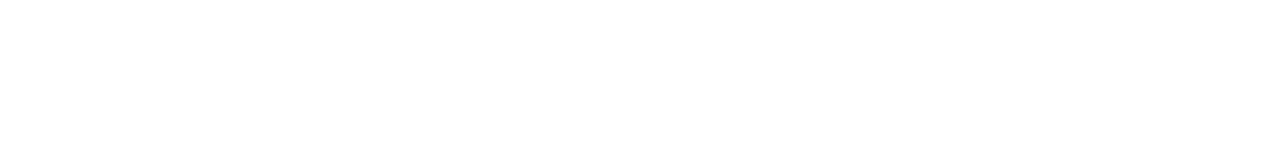
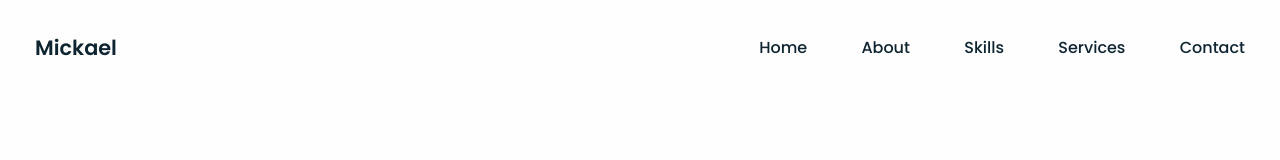
Before and after one commit to djiz/Complete-Responsive-Portfolio-Website, a plain HTML site: page index.html in a window 1280 px wide. Drawn offline with Linux system fonts and the light colour scheme.

Commit message:
header html et CSS

```diff
--- a/styles.css
+++ b/css/styles.css
@@ -42,3 +42,53 @@
 html {
     scroll-behavior: smooth;
 }
+body {
+    color: var(--first-color);
+    background: var(--body-bg-color);
+    margin: 2rem 0 0 0;
+}
+a {
+    text-decoration: none;
+}
+li {
+    list-style: none;
+}
+
+/* HEADER */
+header {
+    z-index: 99999;
+    width: 100%;
+    position: fixed;
+    top: 0;
+    left: 0;
+    backdrop-filter: blur(20px);
+    transition: .6s ease;
+}
+.nav-bar {
+    position: relative;
+    height: calc(4rem + 1 rem);
+    max-width: 1250px;
+    display: flex;
+    justify-content: space-between;
+    align-items: center;
+    margin-left: auto;
+    margin-right: auto;
+    padding: 0 20px;
+    transition: .6S ease;
+}
+.nav-bar .logo {
+    color: var(--first-color);
+    font-size: 1.3rem;
+    font-weight: 600;
+}
+.nav-items a {
+    color: var(--first-color);
+    font-size: var(--normal-font-size);
+    font-weight: 500;
+}
+.nav-items a:not(:last-child) {
+    margin-right: 50px;
+}
+.nav-items a:hover {
+    color: var(--second-color);
+}
--- a/index.html
+++ b/index.html
@@ -5,11 +5,23 @@
     <meta http-equiv="X-UA-Compatible" content="IE=edge">
     <meta name="viewport" content="width=device-width, initial-scale=1.0">
     <title>Complete Responsive Portfolio Website</title>
-    <link rel="stylesheet" href="styles.css">
+    <link rel="stylesheet" href="css/styles.css">
     <link rel="stylesheet" href="https://cdnjs.cloudflare.com/ajax/libs/font-awesome/6.4.0/css/all.min.css">
 </head>
 <body>
-
+    <!-- Header -->
+    <div class="nav-bar">
+        <a href="#" class="logo">Mickael</a>
+        <div class="naviguation">
+            <div class="nav-items">
+                <a href="">Home</a>
+                <a href="">About</a>
+                <a href="">Skills</a>
+                <a href="">Services</a>
+                <a href="">Contact</a>
+            </div>
+        </div>
+    </div>
 
 
     <script src="script.js"></script>
```
